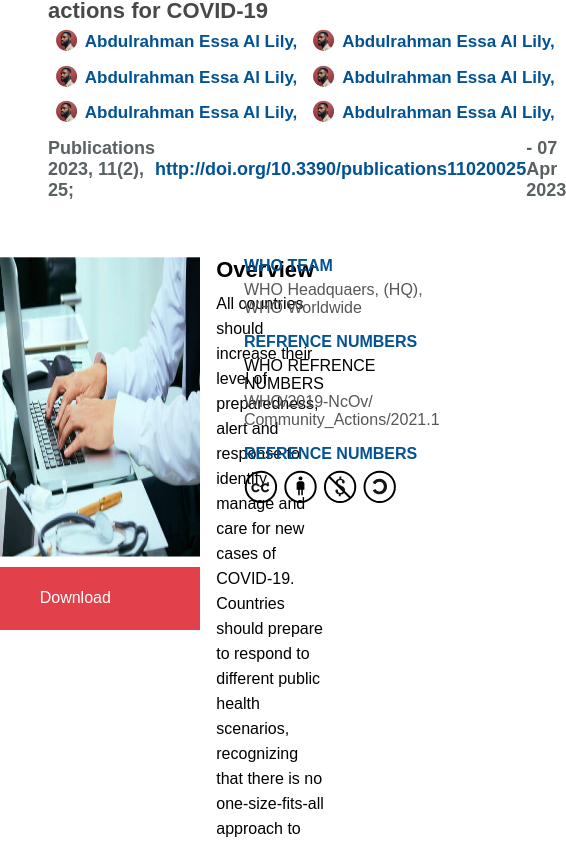
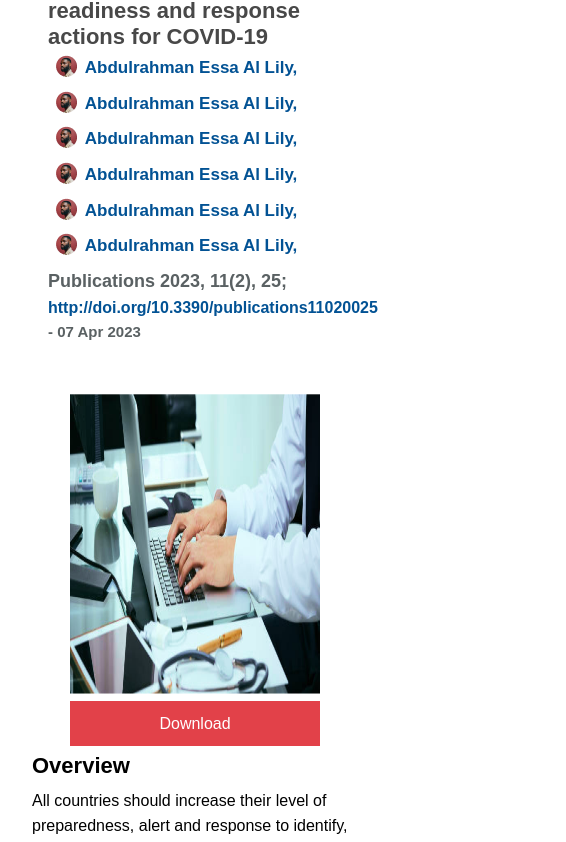
Before and after one commit to asimrasheed533/ihart, a React (Vite) app: page /publications in a window 390 px wide. Shown: the part 575-1417 px from the top of the page, 566 px wide, since content can reach past the window. Built offline with nearby package versions, Linux system fonts and the light colour scheme.

Commit message:
some fix text

```diff
--- a/src/compounts/Footer.jsx
+++ b/src/compounts/Footer.jsx
@@ -4,7 +4,7 @@ export default function Footer() {
       <div className="footer__contaier">
         <div className="footer__container__row">
           <div className="footer__container__entry">
-            Copyright © 2023. All Rights Reserved. I-HART.
+            Copyright © 2023. All Rights Reserved. <span>I-HART.</span>
           </div>
           <div className="footer__container__entry">
             Design:{" "}
--- a/src/screens/Event.jsx
+++ b/src/screens/Event.jsx
@@ -6,7 +6,7 @@ import { Head } from "../../modules";
 export default function Event() {
   return (
     <>
-      <Head title="Publications | I-HART" />
+      <Head title="Event | I-HART" />
       <Bannermain
         banner={blog}
         heading="Events/News"
--- a/src/styles/global.scss
+++ b/src/styles/global.scss
@@ -353,6 +353,9 @@ img {
   color: white;
   text-decoration: none;
 }
+.footer__container__entry span {
+  display: block;
+}
 .contect__wraper__main {
   background-color: #f1f3f2;
   padding: 2em 0em;
@@ -376,7 +379,6 @@ img {
   font-size: 30px;
   font-weight: 600;
   color: $primary;
-  margin-top: 1em;
   font-family: "PT Serif", serif;
 }
 .contect__contaier__col__form {
@@ -402,7 +404,8 @@ img {
   border: none;
   outline: none;
   margin-bottom: 1em;
-  padding-right: 5em;
+  padding-right: 6em;
+  margin-right: 12px;
   // height: 46px;
 }
 .input__wraper__entry__input::-webkit-outer-spin-button,
@@ -415,7 +418,7 @@ img {
 }
 .input__wraper textarea {
   width: calc(100% - 1em);
-  margin-left: -1em;
+
   resize: none;
   padding: 12px;
   border: none;
@@ -1239,23 +1242,18 @@ img {
   height: 300px;
   width: 250px;
 }
+
 .covid__card__overview__img__btn {
+  width: 250px;
   background-color: $secondary;
   color: white;
-  padding: 4px 9px;
-  text-decoration: none;
-  display: flex;
-  align-items: center;
-  justify-content: center;
-  border: none;
-  cursor: pointer;
-  margin: 0.4em 0em;
-  transition: 0.3s ease-in-out;
+  display: flex;
+  align-items: center;
+  justify-content: center;
+  padding: 7px 20px;
+  margin: 7px 0px;
 }
 .btn__download {
-  background-color: $secondary;
-  color: white;
-  padding: 12px 20px;
   text-decoration: none;
   transition: 0.2s ease-in-out;
   border: none;
@@ -1272,6 +1270,7 @@ img {
   justify-content: flex-start;
   flex-direction: column;
   margin-left: 1em;
+  width: 100%;
 }
 .covid__card__overview__text__heading {
   font-size: 22px;
@@ -1326,6 +1325,16 @@ img {
   color: #575757;
 }
 @media (max-width: 1200px) {
+  .covid__card__overview__row {
+    flex-direction: column;
+  }
+  .covid__card__overview__row__left {
+    width: 100%;
+  }
+  .covid__card__overview__row__right {
+    width: 100%;
+    margin-top: 2em;
+  }
   .contect__contaier__col {
     width: 55%;
   }
@@ -1422,6 +1431,9 @@ img {
   }
 }
 @media (max-width: 550px) {
+  .event__filter__container {
+    flex-direction: column;
+  }
   .input__wraper textarea {
     width: 100%;
   }
@@ -1471,6 +1483,19 @@ img {
   }
 }
 @media (max-width: 700px) {
+  .covid__card__overview__text {
+    margin: 0;
+  }
+  .covid__card__overview__img__wraper {
+    display: flex;
+    align-items: center;
+    justify-content: center;
+    flex-direction: column;
+  }
+  .covid__card__overview__row__left {
+    display: flex;
+    flex-direction: column;
+  }
   .header__lower__nav__container {
     display: flex;
   }
@@ -1497,3 +1522,18 @@ img {
     width: 100%;
   }
 }
+@media (max-width: 850px) {
+  .Publications__row {
+    flex-direction: column;
+    align-items: flex-start;
+  }
+  .Publications__row__link {
+    margin: 0;
+    font-size: 16px;
+    font-weight: 600;
+  }
+  .Publications__row__date {
+    font-weight: 600;
+    font-size: 15px;
+  }
+}
```
